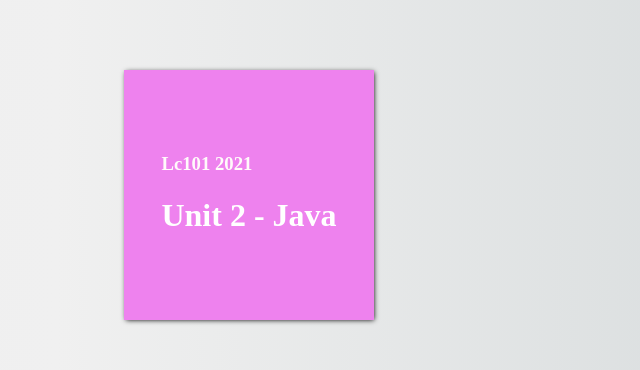
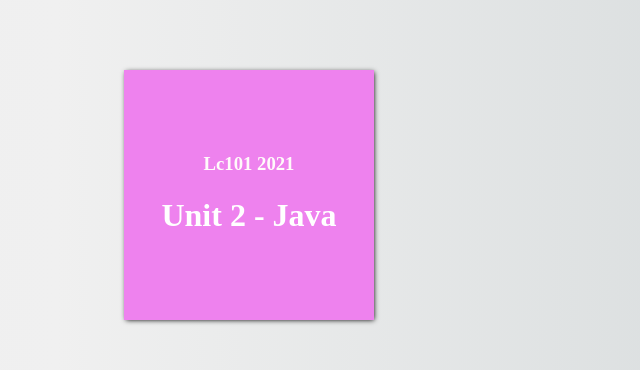
Before and after one commit to theodoremoreland/ClassViewerWeb, a React (Create React App) app in the folder front-end/: page / in a window 1280 px wide. Shown: the part 205-575 px from the top of the page, without its empty margins (391-1031 px from the left). Built offline with nearby package versions, Linux system fonts and the light colour scheme.

Commit message:
Updated card styling (centered text, changed font, updated margins

```diff
--- a/front-end/src/components/Card.css
+++ b/front-end/src/components/Card.css
@@ -1,12 +1,14 @@
 .cardContainer {
     display: flex;
-    flex-direction: row;
+    flex-direction: column;
     flex-wrap: wrap;
     justify-content: center;
     align-items: center;
+    text-align: center;
     background-color: violet;
     width: 250px;
     height: 250px;
+    margin: 10px;
     overflow-wrap: break-word;
     -webkit-box-shadow: 1px 1px 5px -1px #000000;
     box-shadow: 1px 1px 5px -1px #000000;
@@ -18,9 +20,11 @@
 }
 
 h1 {
+    font-family: header;
     color: white;
 }
 
 h3 {
+    font-family: accent;
     color: snow;
 }
```
